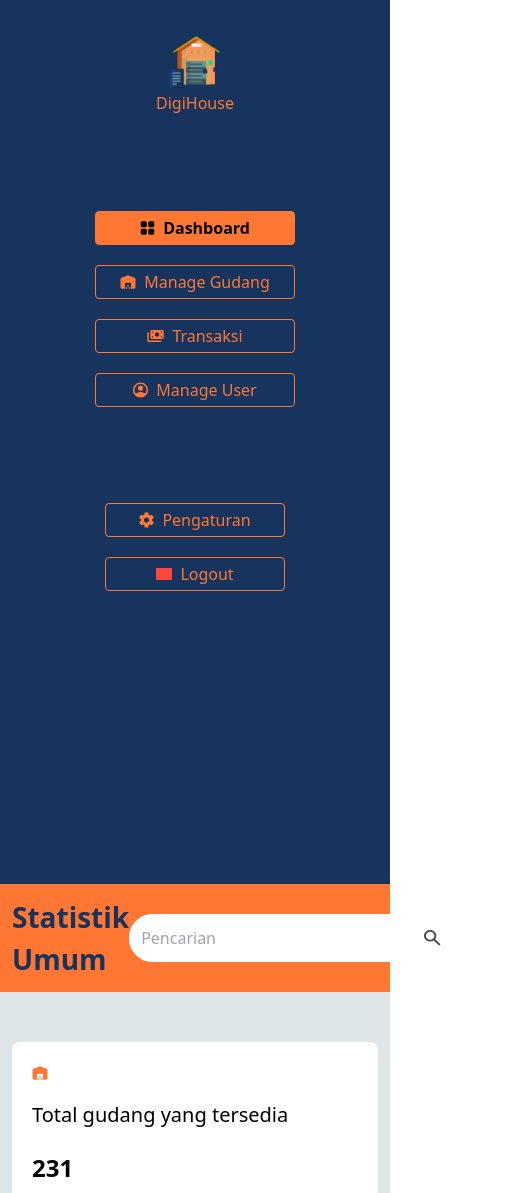
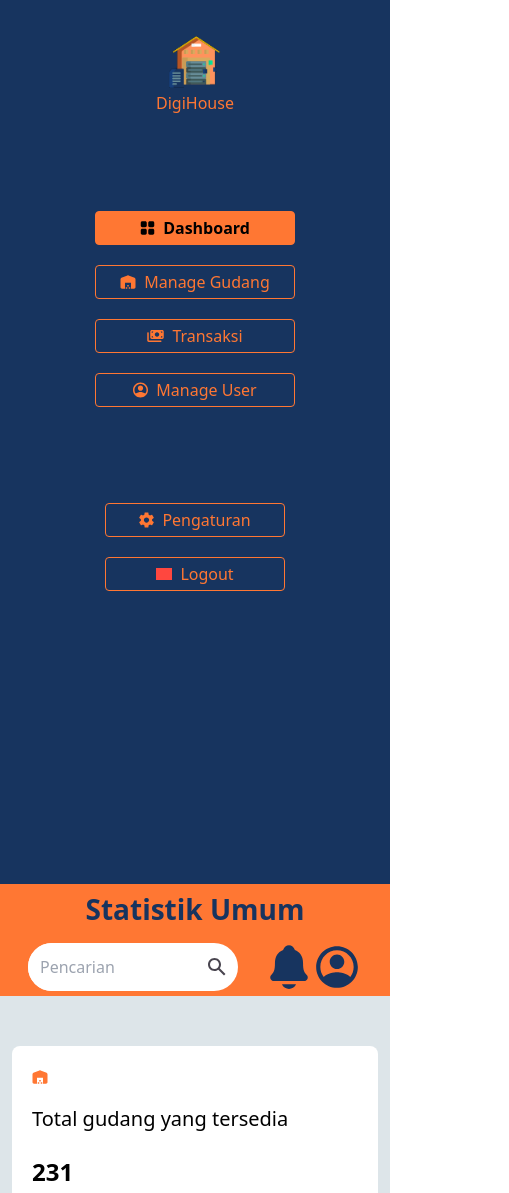
Before and after one commit to Capstone-Tim-12/warehouse-managament-system-fe, a React (Vite) app: page /admin/dashboard in a window 390 px wide. Shown: the top 1193 px of the page, 509 px wide, since content can reach past the window. Built offline with nearby package versions, Linux system fonts and the light colour scheme; grey boxes are pictures that could not be loaded.

Commit message:
add:dynamic title

```diff
--- a/src/components/admin-dashboard/TopBar.jsx
+++ b/src/components/admin-dashboard/TopBar.jsx
@@ -2,12 +2,12 @@ import searchIcon from "../../assets/search-icon.svg";
 import notificationIcon from "../../assets/notification-icon.svg";
 import userIcon from "../../assets/user-icon.svg";
 import { Link } from "react-router-dom";
-const TopBar = () => {
+const TopBar = ({ title }) => {
   return (
-    <div id="top-bar" className="bg-crusta-500 p-3">
-      <div className="flex items-center justify-between">
-        <h2 className="text-cloud-burst-500 text-[28px] font-bold">
-          Statistik Umum
+    <div id="top-bar" className="bg-crusta-500 p-1 lg:p-3">
+      <div className="flex flex-col items-center justify-between md:flex-row">
+        <h2 className="text-cloud-burst-500 text-[28px] font-bold mb-3 md:mb-0">
+          {title}
         </h2>
         <div className=" flex items-center gap-8">
           <form
@@ -17,13 +17,13 @@ const TopBar = () => {
             <input
               type="text"
               placeholder="Pencarian"
-              className="w-[300px]  focus:outline-none py-3 px-3 rounded-[28px] z-10 "
+              className="w-[180px] md:w-[300px]  focus:outline-none py-3 px-3 rounded-[28px]  "
             />
-            <button className="  px-3  ">
+            <button className="  pr-3  ">
               <img src={searchIcon} alt="search" />
             </button>
           </form>
-          <div className="flex items-center gap-6">
+          <div className="flex items-center gap-1 lg:gap-6">
             <Link>
               <img src={notificationIcon} alt="notification icon" />
             </Link>
```
